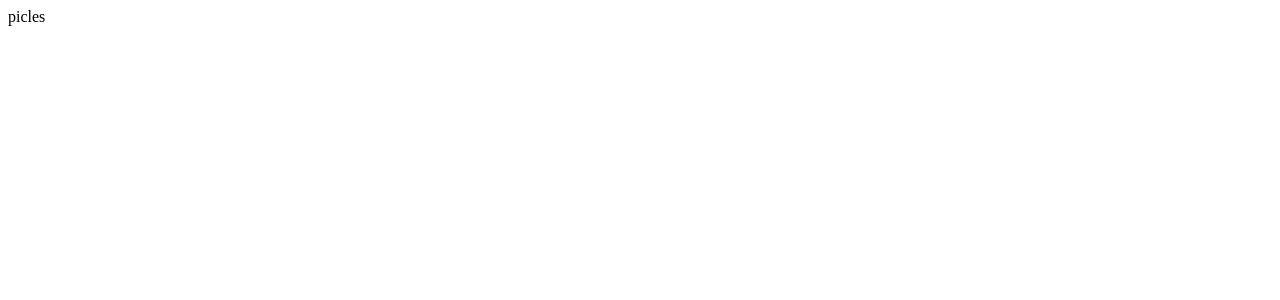
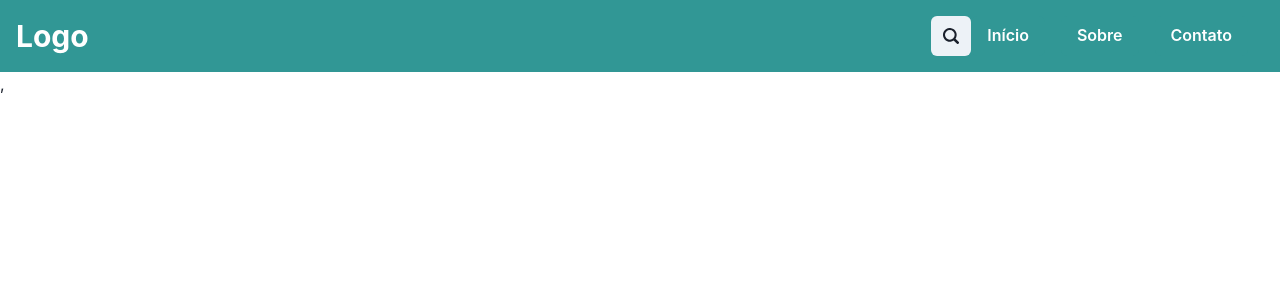
Before and after one commit to tn-junior/fomeZeroHome, a React (Vite) app: page / in a window 1280 px wide. Shown: the top 300 px of the page. Built offline with nearby package versions, Linux system fonts and the light colour scheme.

Commit message:
Adição do ChakraUI e 50% do header feito

```diff
--- a/src/App.jsx
+++ b/src/App.jsx
@@ -1,8 +1,12 @@
-import TodoList from './TodoList'
+
+import Header from './header'
 import React from 'react'
+
 function App() {
   return (
-    <TodoList />
+    <div>
+    <Header />
+    </div>
   )
 }
 export default App
--- /dev/null
+++ b/src/Header.jsx
@@ -0,0 +1,44 @@
+import React from 'react';
+import { Flex, Box, Heading, Spacer, Button, useDisclosure, Collapse } from '@chakra-ui/react';
+import MobileMenu from './MobileMenu';
+import { Search2Icon, PhoneIcon, AddIcon, WarningIcon } from '@chakra-ui/icons'
+import { IconButton, } from '@chakra-ui/react'
+
+
+ function header() {
+  const { isOpen, onToggle } = useDisclosure();
+  return (
+    <Flex as="header" align="center" justify="space-between" p={4} bg="teal.500" color="white">
+    <Box>
+      <Heading as="h1" size="lg">
+        Logo
+      </Heading>
+    </Box>
+
+    <Spacer />
+    <Box display={{ base: 'none', md: 'block' }}>
+    <IconButton aria-label='Search database' icon={<Search2Icon />} />
+      <Button colorScheme="teal" mr={4}>
+        Início
+      </Button>
+      <Button colorScheme="teal" mr={4}>
+        Sobre
+      </Button>
+      <Button colorScheme="teal" mr={4}>
+        Contato
+      </Button>
+    </Box>
+
+    <Box display={{ base: 'block', md: 'none' }}>
+      <Button onClick={onToggle} colorScheme="teal">
+        Menu
+      </Button>
+    </Box>
+
+    <Collapse in={isOpen}>
+      <MobileMenu />
+    </Collapse>
+  </Flex>
+);
+}
+export default header;
--- /dev/null
+++ b/src/MobileMenu.jsx
@@ -0,0 +1,20 @@
+import React from 'react';
+import { Box, Button } from '@chakra-ui/react';
+
+function MobileMenu() {
+  return (
+    <Box p={4}>
+      <Button colorScheme="teal" display="block" mb={2}>
+        Início
+      </Button>
+      <Button colorScheme="teal" display="block" mb={2}>
+        Sobre
+      </Button>
+      <Button colorScheme="teal" display="block" mb={2}>
+        Contato
+      </Button>
+    </Box>
+  );
+}
+
+export default MobileMenu;
--- a/src/TodoList.jsx
+++ /dev/null
@@ -1,7 +0,0 @@
-import React from 'react'
-
-export default function todolist() {
-  return (
-    <div>picles</div>
-  )
-}
--- a/src/main.jsx
+++ b/src/main.jsx
@@ -1,10 +1,13 @@
 import React from 'react'
 import ReactDOM from 'react-dom/client'
 import App from './App.jsx'
+import { ChakraProvider } from '@chakra-ui/react';
 
 
 ReactDOM.createRoot(document.getElementById('root')).render(
+  <ChakraProvider>
   <React.StrictMode>
     <App />
   </React.StrictMode>,
+  </ChakraProvider>,
 )
```
Also changed, not shown: package.json (+6 -1 lines), 1 other file (tests, documents, lock files or other folders).
